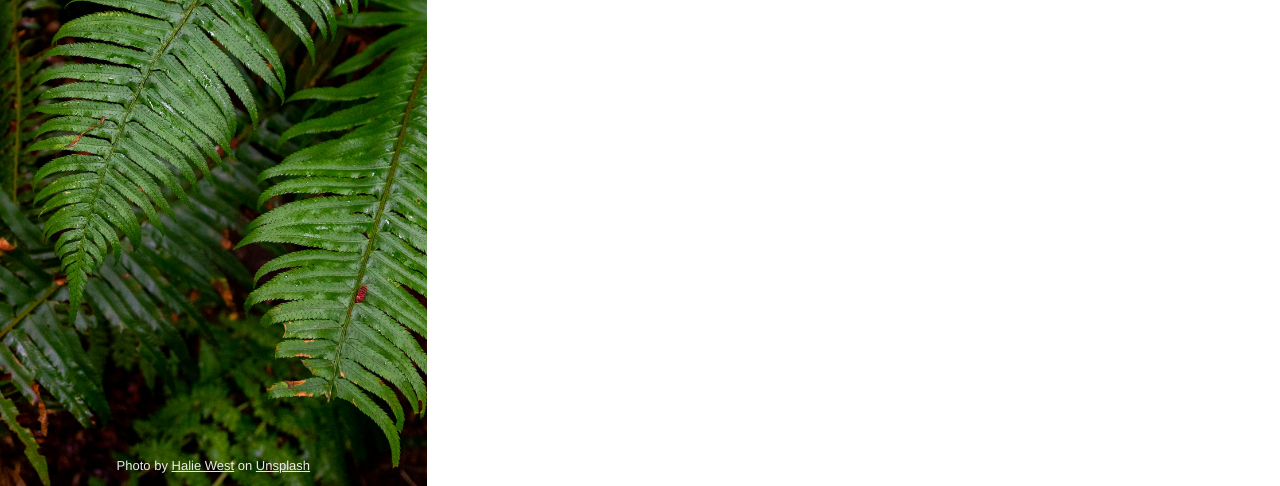
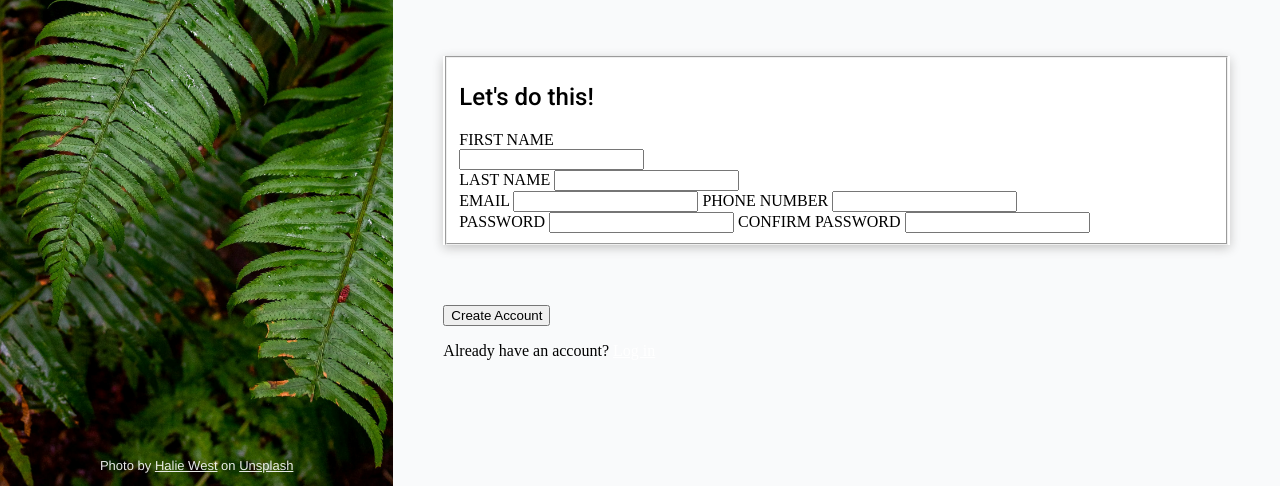
Before and after one commit to Qondzio/odin_login_page, a plain HTML site: page index.html in a window 1280 px wide. Shown: the part 314-800 px from the top of the page. Drawn offline with Linux system fonts and the light colour scheme; a web font is replaced by a local one.

Commit message:
Finished stylization of 'top_side'. Also added 'main-side' and 'bottom_side' without CSS.

```diff
--- a/index.html
+++ b/index.html
@@ -5,6 +5,9 @@
     <meta name="viewport" content="width=device-width, initial-scale=1.0">
     <title>Login page</title>
     <link rel="stylesheet" href="style.css">
+    <link rel="preconnect" href="https://fonts.googleapis.com">
+    <link rel="preconnect" href="https://fonts.gstatic.com" crossorigin>
+    <link href="https://fonts.googleapis.com/css2?family=Boldonse&family=Roboto:ital,wght@0,100..900;1,100..900&display=swap" rel="stylesheet">
 </head>
 <body>
     <div class="left_side">
@@ -15,7 +18,47 @@
         <p>Photo by <a href="https://unsplash.com/@haliewestphoto">Halie West</a> on <a href="https://unsplash.com/">Unsplash</a></p>
     </div>
     <div class="right_side">
+        <div class="top_side">
+            <h2>This is not a real online service! You know you need something like this in your life to help you realize your deepest dreams.
+            Sign up <i>now</i> to get started.</h2>
+            <h2>You <i>know</i> you want to.</h2>
+        </div>
+        <div class="main_side">
+            <fieldset>
+                <h2>Let's do this!</h2>
+                <div>
+                    <span>
+                        <span><label for="first_name">FIRST NAME</label></span>
 
+                        <span><input type="text" id="first_name" name="first_name"></span>
+                    </span>
+
+                    <span>
+                        <label for="last_name">LAST NAME</label>
+
+                        <input type="text" id="last_name" name="last_name">
+                    </span>
+                </div>
+                <div>
+                    <label for="email">EMAIL</label>
+                    <input type="email" id="email" name="email">
+
+                    <label for="phone_number">PHONE NUMBER</label>
+                    <input type="tel" id="phone_number" name="phone_number">
+                </div>
+                <div>
+                    <label for="password">PASSWORD</label>
+                    <input type="password" id="password" name="password">
+
+                    <label for="confirm_password">CONFIRM PASSWORD</label>
+                    <input type="password" id="confirm_password" name="confirm_password">
+                </div>
+            </fieldset>
+        </div>
+        <div class="bottom_side">
+            <button id="create_account">Create Account</button>
+            <p>Already have an account? <a href="#">Log in</a></p>
+        </div>
     </div>
     <script src="script.js"></script>
 </body>
--- a/style.css
+++ b/style.css
@@ -49,4 +49,23 @@ a:visited{
 }
 .right_side{
     flex:2;
+    background-color:#f9fafb;
+    display:flex;
+    flex-direction: column;
+    justify-content: space-evenly;
+    padding: 50px;
 }
+.right_side h2{
+    max-width: 70%;
+    font-family: Roboto;
+    font-weight: 500;
+    text-align: left;
+}
+.main_side{
+    width: 100%;
+    background-color: white;
+    box-shadow: 0px 3px 10px rgb(197, 197, 197);
+}
+span{
+    display: block;
+}
```
